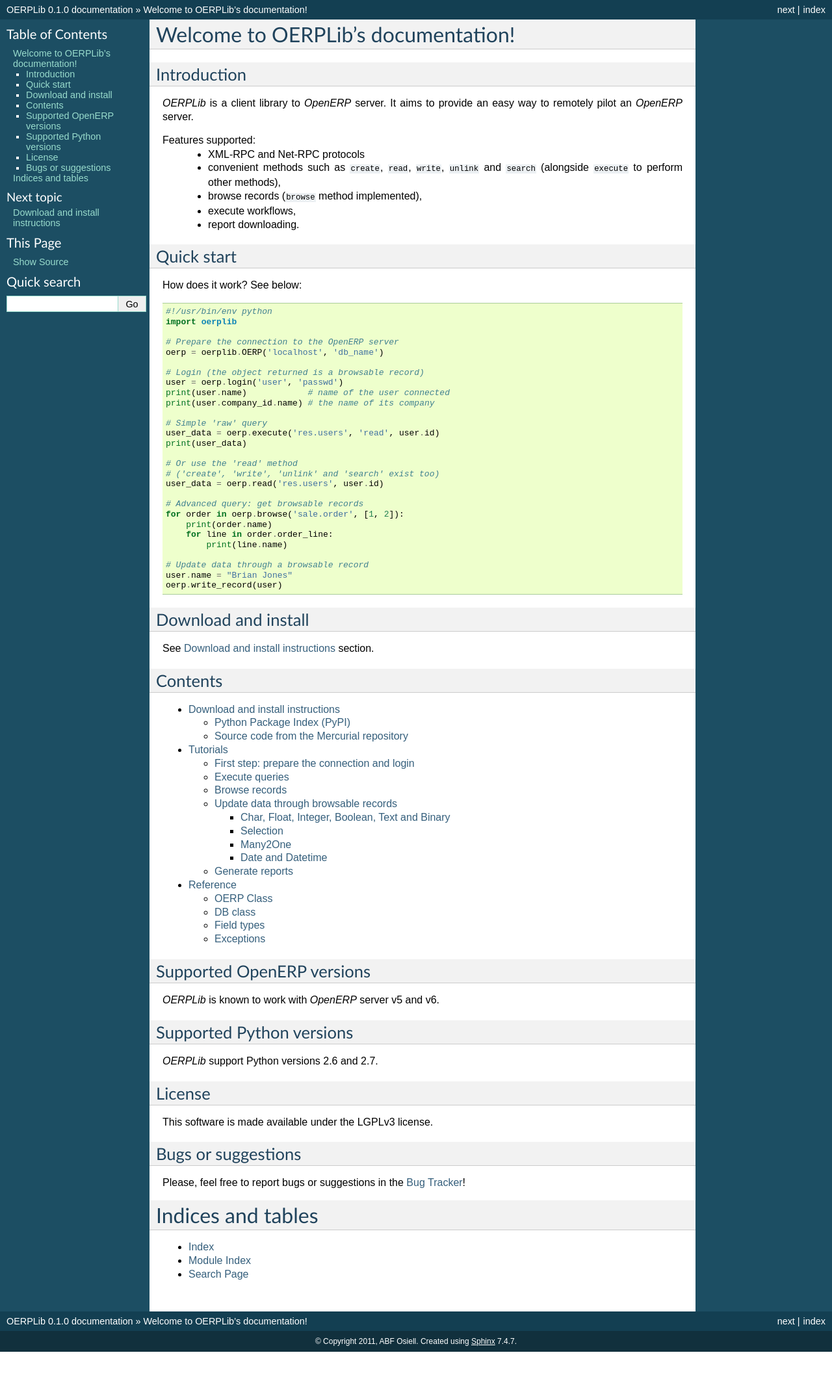
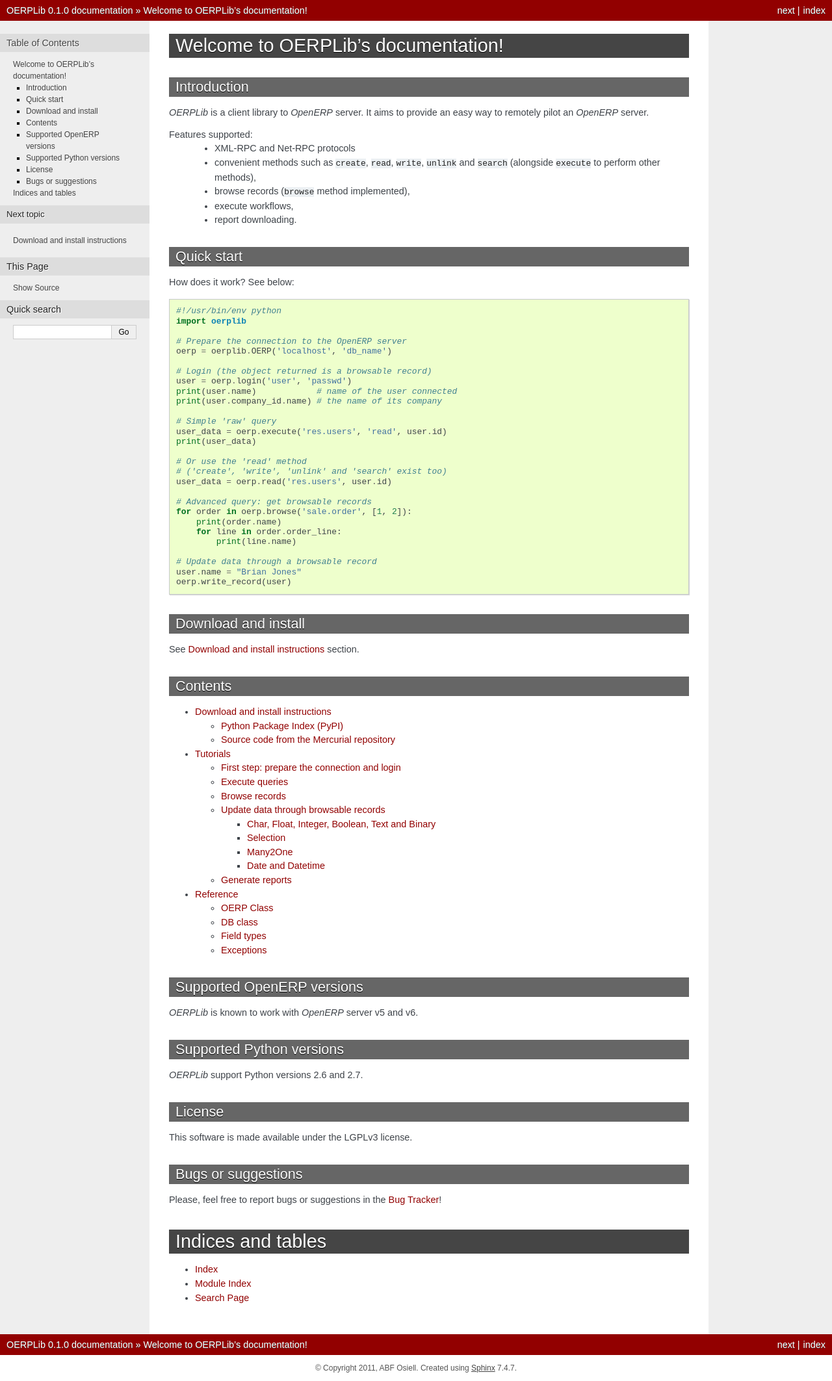
Before and after one commit to osiell/oerplib, a Sphinx documentation site: the page built from doc/source/index.rst, in a window 1280 px wide. Shown: the whole page at 65% size. Built offline with Sphinx 7.4.7, drawn with Linux system fonts in a browser that asks for light colours; before the commit the page ends 2080 px from its top, so only the background shows below that.

Commit message:
Custom theme added for the Sphinx documentation

```diff
--- /dev/null
+++ b/doc/source/_static/oerplib.css
@@ -0,0 +1,63 @@
+/*
+ * nature.css_t
+ * ~~~~~~~~~~~~
+ *
+ * Sphinx stylesheet -- custom styles for the nature theme.
+ *
+ * :copyright: Copyright 2011-2012 by Sebastien Alix, see AUTHORS.
+ * :license: BSD, see LICENSE for details.
+ *
+ */
+
+@import url("nature.css");
+
+/* -- page layout ----------------------------------------------------------- */
+
+div.related {
+    background-color: #920000;      /*BACKUP: #6BA81E;*/
+}
+
+div.related a {
+    color: white;                   /*BACKUP: #E2F3CC;*/
+}
+
+/* -- body styles ----------------------------------------------------------- */
+
+a {
+    color: #920000;                 /*BACKUP: #005B81;*/
+}
+
+/*
+a:hover {
+    color: #E32E00;
+    text-decoration: underline;
+}
+*/
+
+div.body h1,
+div.body h2,
+div.body h3,
+div.body h4,
+div.body h5,
+div.body h6 {
+    background-color: #454545;      /*BACKUP: #BED4EB;*/
+    color: white;                   /*BACKUP: #212224;*/
+    padding: 2px 0 2px 10px;        /*BACKUP: 5px 0 5px 10px;*/
+    text-shadow: 0px 1px 0 black    /*BACKUP: 0px 1px 0 white*/
+}
+
+div.body h1 { border-top: 20px solid white; margin-top: 0; font-size: 200%; }
+div.body h2 { font-size: 150%; background-color: #666666; /*BACKUP: #C8D5E3;*/ }
+div.body h3 { font-size: 120%; background-color: #D8DEE3; /*BACKUP: #D8DEE3;*/ }
+div.body h4 { font-size: 110%; background-color: #D8DEE3; /*BACKUP: #D8DEE3;*/ }
+div.body h5 { font-size: 100%; background-color: #D8DEE3; /*BACKUP: #D8DEE3;*/ }
+div.body h6 { font-size: 100%; background-color: #D8DEE3; /*BACKUP: #D8DEE3;*/ }
+
+a.headerlink {
+    color: #B40000; /*BACKUP: #c60f0f;*/
+}
+
+a.headerlink:hover {
+    background-color: #B40000; /*BACKUP: #c60f0f;*/
+    color: white;
+}
--- a/doc/source/conf.py
+++ b/doc/source/conf.py
@@ -92,7 +92,9 @@
 
 # The theme to use for HTML and HTML Help pages.  See the documentation for
 # a list of builtin themes.
-html_theme = 'default'
+#html_theme = 'default'
+html_theme = 'nature'
+html_style = 'oerplib.css'
 
 # Theme options are theme-specific and customize the look and feel of a theme
 # further.  For a list of options available for each theme, see the
@@ -122,6 +124,7 @@
 # relative to this directory. They are copied after the builtin static files,
 # so a file named "default.css" will overwrite the builtin "default.css".
 #html_static_path = ['_static']
+html_static_path = ['_static']
 
 # If not '', a 'Last updated on:' timestamp is inserted at every page bottom,
 # using the given strftime format.
```
